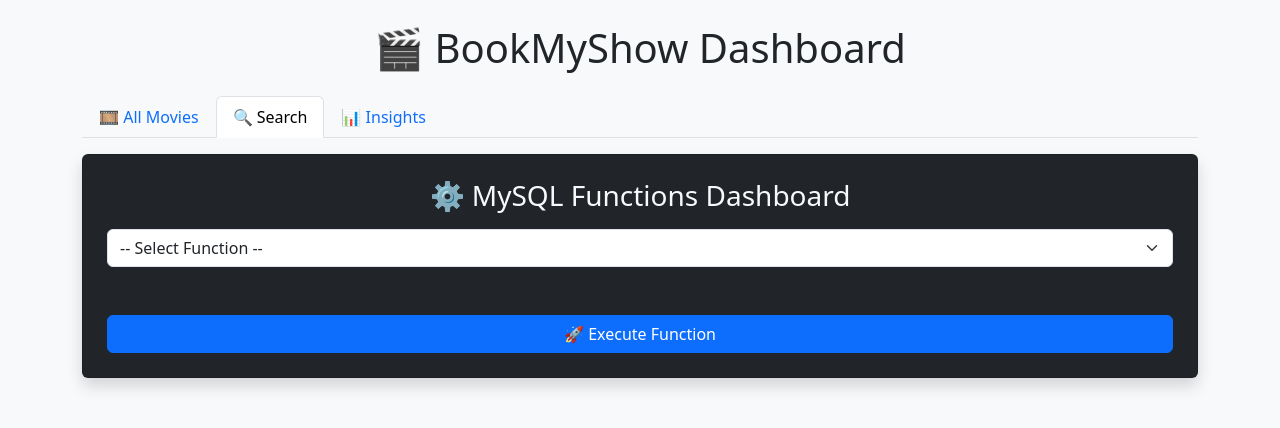
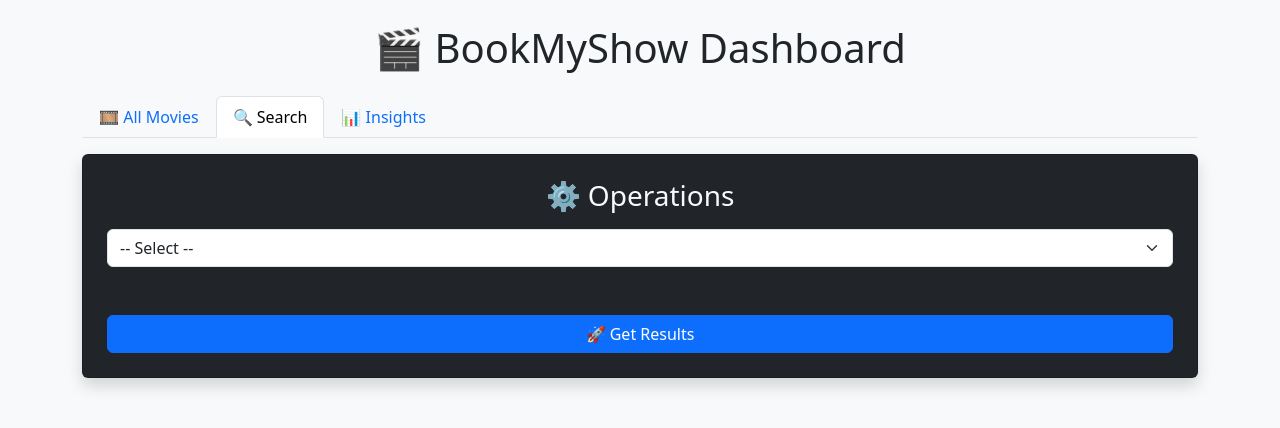
Before and after one commit to kjuhi-18/Book-My-Show-Analysis, a Flask app: page / in a window 1280 px wide, after a click on "🔍 Search". Shown: the top 428 px of the page. Run offline with Flask 3, Linux system fonts and the light colour scheme; data that the repository does not hold is empty.

Commit message:
Updated dashboard

```diff
--- a/dashboard/templates/index.html
+++ b/dashboard/templates/index.html
@@ -55,9 +55,9 @@
     <!-- FUNCTIONS TAB -->
     <div class="tab-pane fade" id="functions">
       <div class="card p-4 bg-dark text-light shadow">
-        <h3 class="text-center mb-3">⚙️ MySQL Functions Dashboard</h3>
+        <h3 class="text-center mb-3">⚙️ Operations</h3>
         <select id="functionSelect" class="form-select mb-3">
-          <option value="">-- Select Function --</option>
+          <option value="">-- Select --</option>
           {% for f in options.functions %}
             <option value="{{ f }}">{{ f }}</option>
           {% endfor %}
@@ -65,7 +65,7 @@
 
         <div id="functionDescription" class="mb-3 small text-warning"></div>
         <div id="paramInputs" class="mb-3"></div>
-        <button id="executeBtn" class="btn btn-primary w-100">🚀 Execute Function</button>
+        <button id="executeBtn" class="btn btn-primary w-100">🚀 Get Results</button>
         <div id="resultBox" class="alert mt-4 text-center fw-bold" style="display:none;"></div>
       </div>
     </div>
@@ -97,14 +97,14 @@
     <!-- VIEWS TAB -->
     <div class="tab-pane fade" id="views">
       <div class="card p-4 bg-dark text-light shadow">
-        <h3 class="text-center mb-3 text-info">📊 MySQL Views Dashboard</h3>
+        <h3 class="text-center mb-3 text-info">📊 Insights Panel</h3>
         <select id="viewSelect" class="form-select mb-3">
-          <option value="">-- Select View --</option>
+          <option value="">-- Select --</option>
           {% for v in options.views %}
             <option value="{{ v }}">{{ v }}</option>
           {% endfor %}
         </select>
-        <button id="executeViewBtn" class="btn btn-info w-100 mb-3">🔍 Query View</button>
+        <button id="executeViewBtn" class="btn btn-info w-100 mb-3">🔍 Get Insights</button>
 
         <div id="viewErrorBox" class="alert mt-4 text-center fw-bold" style="display:none;"></div>
 
```
